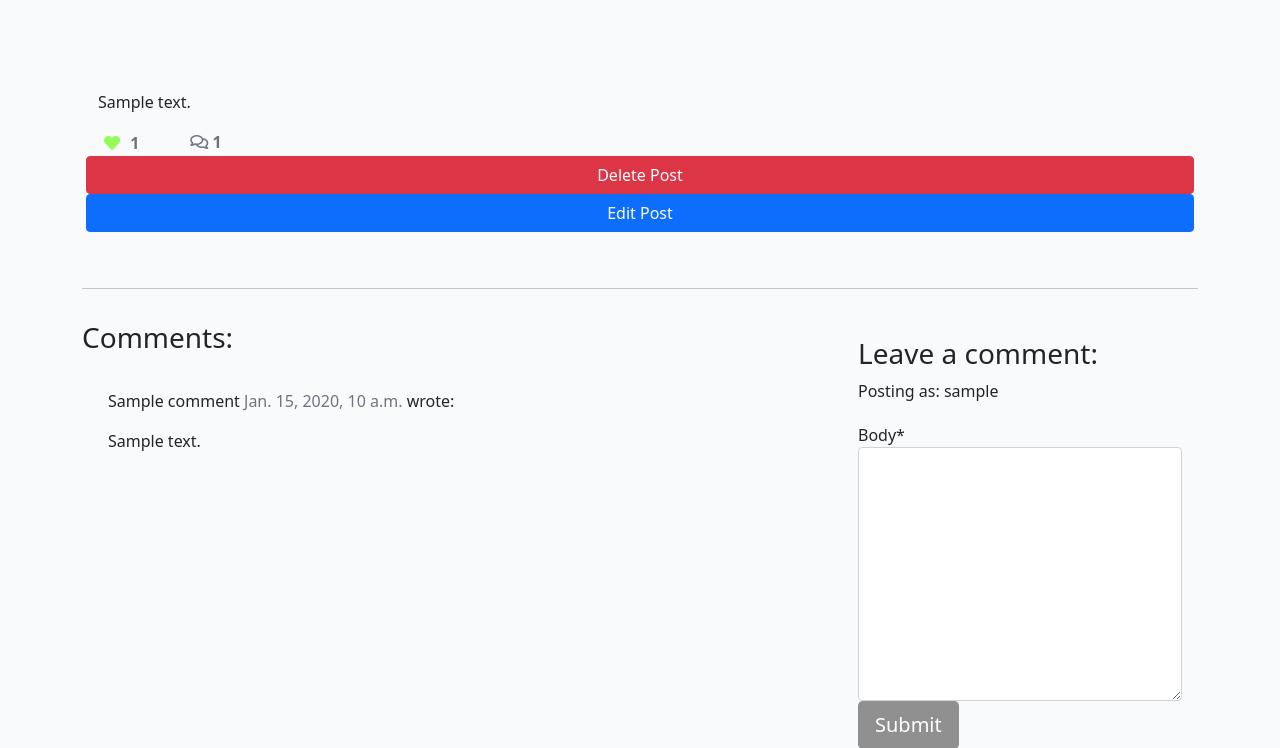
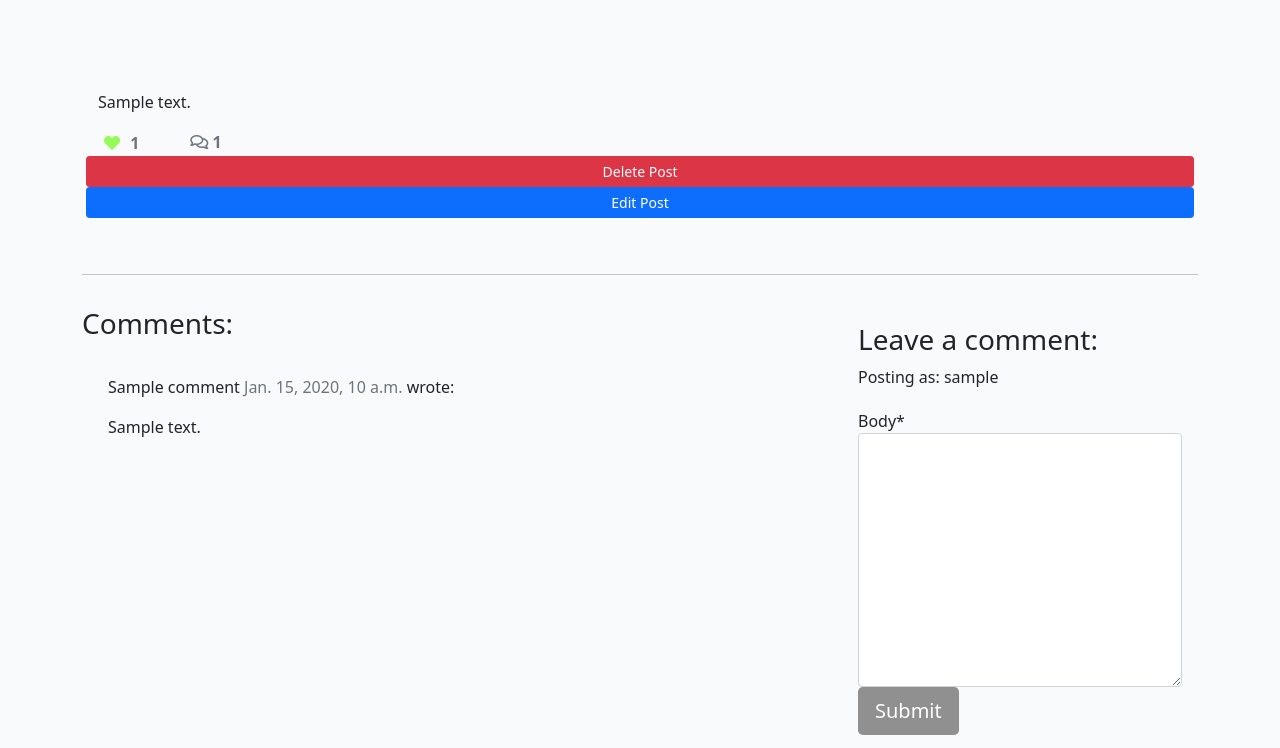
Before and after one commit to chancandan/portfolio-project-4-Footie365, a Django app: a page that uses templates/post_detail.html in a window 1280 px wide. Shown: the part 308-1056 px from the top of the page. Run offline with Django 3.2, Linux system fonts and the light colour scheme; a user stored in the database is signed in; tables that the repository leaves empty hold one stand-in row (values such as "Sample post"); some libraries are stand-ins or nearby versions.

Commit message:
Edit delete and edit buttons for CRUD functionalities for users

```diff
--- a/footie365/settings.py
+++ b/footie365/settings.py
@@ -161,3 +161,7 @@ DEFAULT_FILE_STORAGE = 'cloudinary_storage.storage.MediaCloudinaryStorage'
 # https://docs.djangoproject.com/en/3.2/ref/settings/#default-auto-field
 
 DEFAULT_AUTO_FIELD = 'django.db.models.BigAutoField'
+
+SECURE_SSL_REDIRECT = True
+SESSION_COOKIE_SECURE = True
+CSRF_COOKIE_SECURE = True
--- a/templates/post_detail.html
+++ b/templates/post_detail.html
@@ -60,8 +60,8 @@
                     </div>
 
                     {% if user.is_authenticated and post.author == user %}
-                        <a href="{% url 'post_delete' post.slug %}" class="btn btn-danger">Delete Post</a>
-                        <a href="{% url 'post_update' post.slug %}" class="btn btn-primary">Edit Post</a>
+                        <a href="{% url 'post_delete' post.slug %}" class="btn btn-danger btn-sm">Delete Post</a>
+                        <a href="{% url 'post_update' post.slug %}" class="btn btn-primary btn-sm">Edit Post</a>
                     {% endif %}
 
 
```
